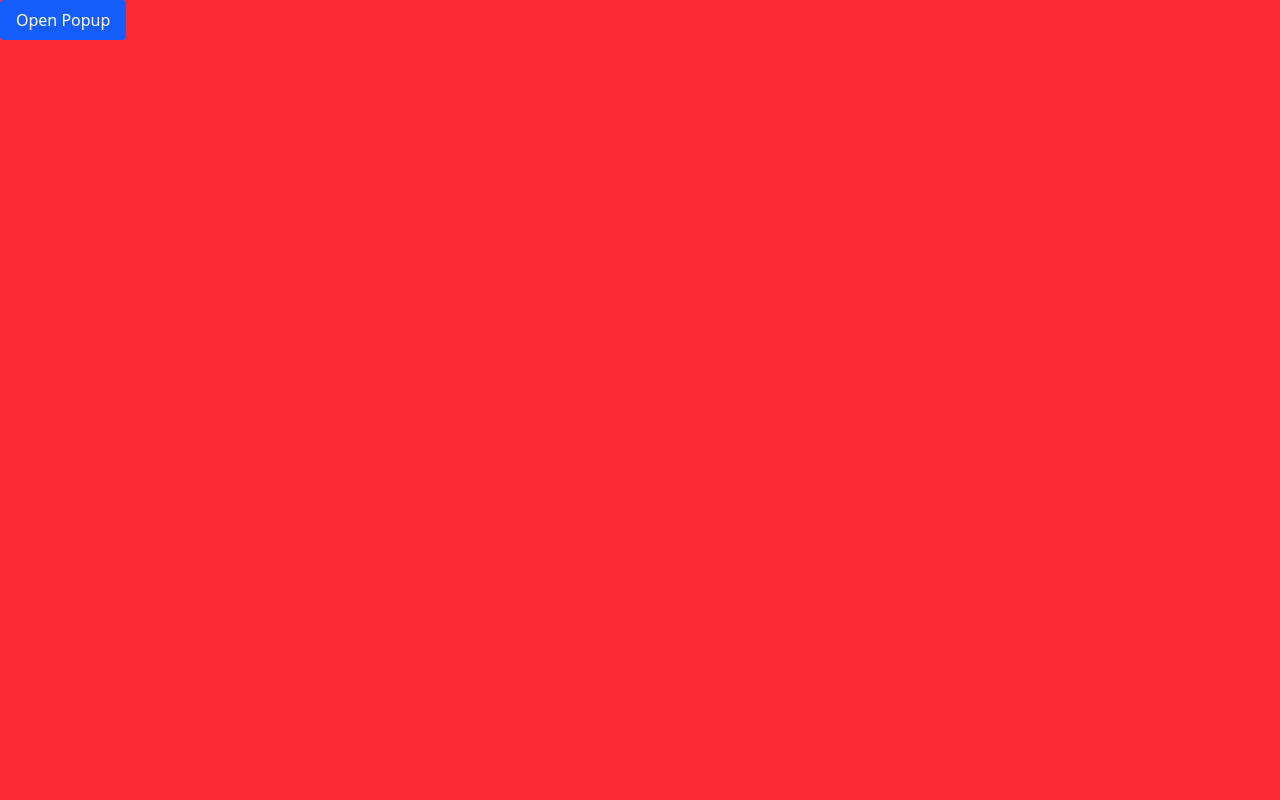
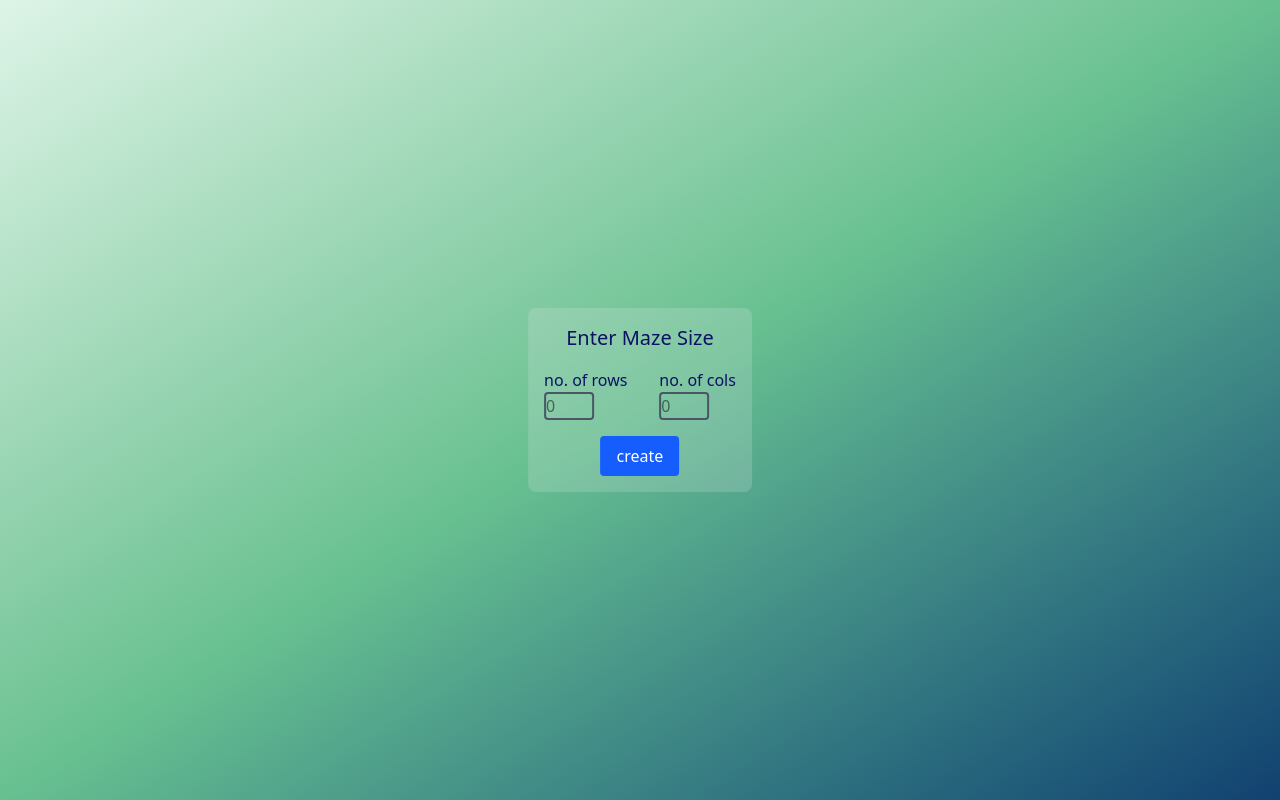
Before and after one commit to maadesh124/RatInAMaze, a React app: page / in a window 1280 px wide. Built offline with nearby package versions, Linux system fonts and the light colour scheme; the HTML template or start-up script is replaced by a standard one.

Commit message:
Home page done

```diff
--- a/src/App.jsx
+++ b/src/App.jsx
@@ -8,17 +8,82 @@ import Maze from "./components/Maze";
 import Popup from "./components/Popup";
 
 function App() {
-  let [maze, ans] = createGrid(5, 5);
-  maze[0][0] = 2;
-  maze[4][4] = 3;
-  console.log(ans);
+  const color = "text-[#124170]";
+  const color1 = "text-[#0D1164]";
+  const [isOpen, setisOpen] = useState(false);
+  const dim = useRef([0, 0]);
+  const maze = useRef([[]]);
+  const ans = useRef([[]]);
   return (
     <>
-      <div className="bg-red-500 h-[100vh]">
-        <Popup Component={Maze} maze={ans}></Popup>
+      <div className="relative min-h-screen flex items-center justify-center p-6">
+        {/* Background layers */}
+        <div className="absolute inset-0 z-0">
+          <div className="absolute inset-0 bg-gradient-to-br from-[#DDF4E7] via-[#67C090] to-[#124170]"></div>
+          {/* You can add more background divs or decorations here */}
+        </div>
+
+        {/* Foreground content */}
+        {isOpen && (
+          <Popup
+            Component={Maze}
+            maze={maze.current}
+            setIsOpen={setisOpen}
+          ></Popup>
+        )}
+        <div className="absolute inset-0 z-10">
+          <div
+            className="bg-gray-200/20 p-4 rounded-lg
+          absolute top-1/2 left-1/2 transform -translate-x-1/2 -translate-y-1/2 flex flex-col
+          items-center gap-4"
+          >
+            <h3 className={`${color1} text-xl font-medium`}>Enter Maze Size</h3>
+            <div className="flex flex-row gap-8">
+              <div className="flex flex-col">
+                <p className={`${color1}`}>no. of rows</p>
+                <input
+                  type="text"
+                  className=" border-2 border-gray-600 rounded-sm w-[50px]"
+                  placeholder="0"
+                  onChange={e => (dim.current[0] = e.target.value)}
+                />
+              </div>
+              <div className="flex flex-col">
+                <p className={`${color1}`}>no. of cols</p>
+                <input
+                  type="text"
+                  className=" border-2 border-gray-600 rounded-sm w-[50px]"
+                  placeholder="0"
+                  onChange={e => (dim.current[1] = e.target.value)}
+                />
+              </div>
+            </div>
+            <button
+              className="px-4 py-2 bg-blue-600 text-white rounded hover:bg-blue-700 "
+              onClick={() => {
+                initialize(maze, ans, dim);
+                setisOpen(true);
+              }}
+            >
+              create
+            </button>
+          </div>
+        </div>
       </div>
     </>
   );
 }
 
+function initialize(maze, ans, dim) {
+  const [q, a] = createGrid(parseInt(dim.current[0]), parseInt(dim.current[1]));
+  let m = q.length;
+  let n = q[0].length;
+  q[0][0] = 2;
+  a[0][0] = 2;
+  q[m - 1][n - 1] = 3;
+  a[m - 1][n - 1] = 3;
+  maze.current = q;
+  ans.current = a;
+}
+
 export default App;
--- a/src/Backend.jsx
+++ b/src/Backend.jsx
@@ -1,10 +1,10 @@
 function createGrid(m, n) {
+  //console.log(`m n ${m} ${n} ${typeof m}`);
   let arr = new Array(m);
   let ans = new Array(m);
   for (let i = 0; i < m; i++) {
     arr[i] = new Array(n).fill(1);
     ans[i] = new Array(n).fill(1);
-    console.log(arr[i]);
   }
   carveRandomPath(arr);
   for (let i = 0; i < m; i++) for (let j = 0; j < n; j++) ans[i][j] = arr[i][j];
--- a/src/components/Popup.jsx
+++ b/src/components/Popup.jsx
@@ -1,24 +1,23 @@
 import { useState } from "react";
 
-function Popup({ Component, maze }) {
-  const [isOpen, setIsOpen] = useState(false);
+function Popup({ Component, maze, setIsOpen }) {
+  //const [isOpen, setIsOpen] = useState(false);
 
   return (
-    <div className="">
-      {/* Button to open popup */}
-      <button
-        onClick={() => setIsOpen(true)}
-        className="px-4 py-2 bg-blue-600 text-white rounded hover:bg-blue-700 "
-      >
-        Open Popup
-      </button>
-
-      {/* Popup (modal) */}
-      {isOpen && (
-        <div className="fixed inset-0 flex items-center justify-center bg-black/50 ">
-          <Component maze={maze} setIsOpen={setIsOpen} />
+    <div className="z-1000 fixed inset-0 flex items-center justify-center bg-black/50 ">
+      <div className="flex flex-col w-fit transform  -translate-y-[10px]">
+        <div className="flex flex-row justify-end">
+          <button
+            onClick={() => setIsOpen(false)}
+            className=" text-gray-100 text-5xl font-bold w-fit justify-end"
+          >
+            ×
+          </button>
         </div>
-      )}
+        <div className="py-5 px-10">
+          <Component maze={maze} setIsOpen={setIsOpen} />{" "}
+        </div>
+      </div>
     </div>
   );
 }
```
Also changed, not shown: src/assets/bg.jpeg (added).
